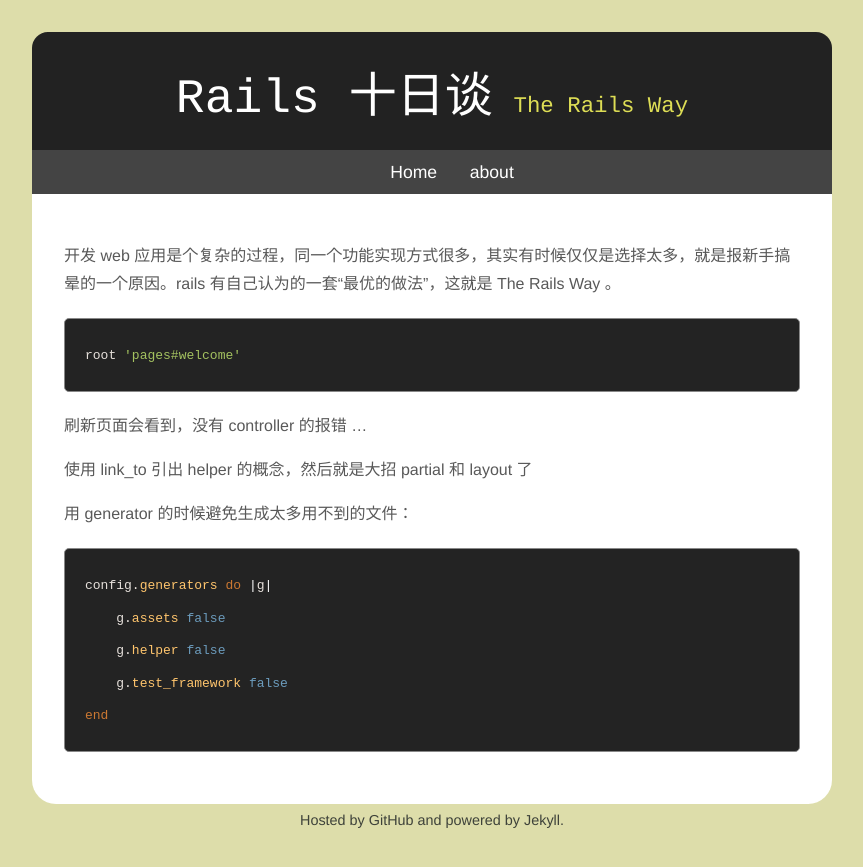
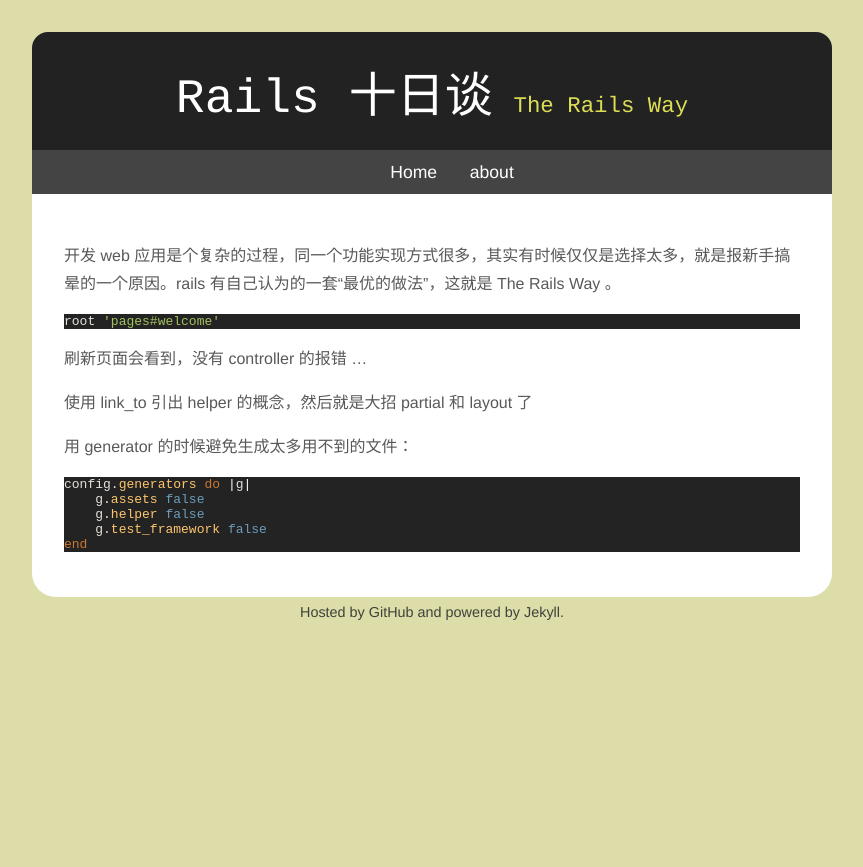
Before and after one commit to happypeter/rails10, a Jekyll site: the page built from 05_rails_way.md, in a window 1280 px wide. Shown: the top 867 px of the page, without its empty margins (208-1071 px from the left). Built offline with Jekyll 4.4.1, drawn with Linux system fonts in a browser that asks for light colours.

Commit message:
quick commit

```diff
--- a/css/master.css
+++ b/css/master.css
@@ -117,40 +117,6 @@ div.post {
 
 
 
-/* code */
-
-pre {
-  overflow: auto;
-  display: block;
-  font-family: Monaco,Consolas,"Lucida Console",monospace;
-  background-color: #333;
-  border: 0;
-  color: #e9e4e5;
-  line-height: 1.9em;
-  border-radius: 5px;
-  background-clip: padding-box;
-  padding: 20px!important;
-  white-space: pre;
-  margin-top: 20px;
-  margin-bottom: 20px;
-  border: 1px solid #888;
-}
-
-pre code {
-  font-weight: lighter;
-  padding: 0;
-  font-size: 13px;
-  background: none;
-  color: white;
-}
-code {
-  font-size: 15px;
-  padding: 3px 5px;
-  background: #eee;
-  color: teal;
-}
-
-
 div.related {
   margin-bottom: 2em;
 }
```
